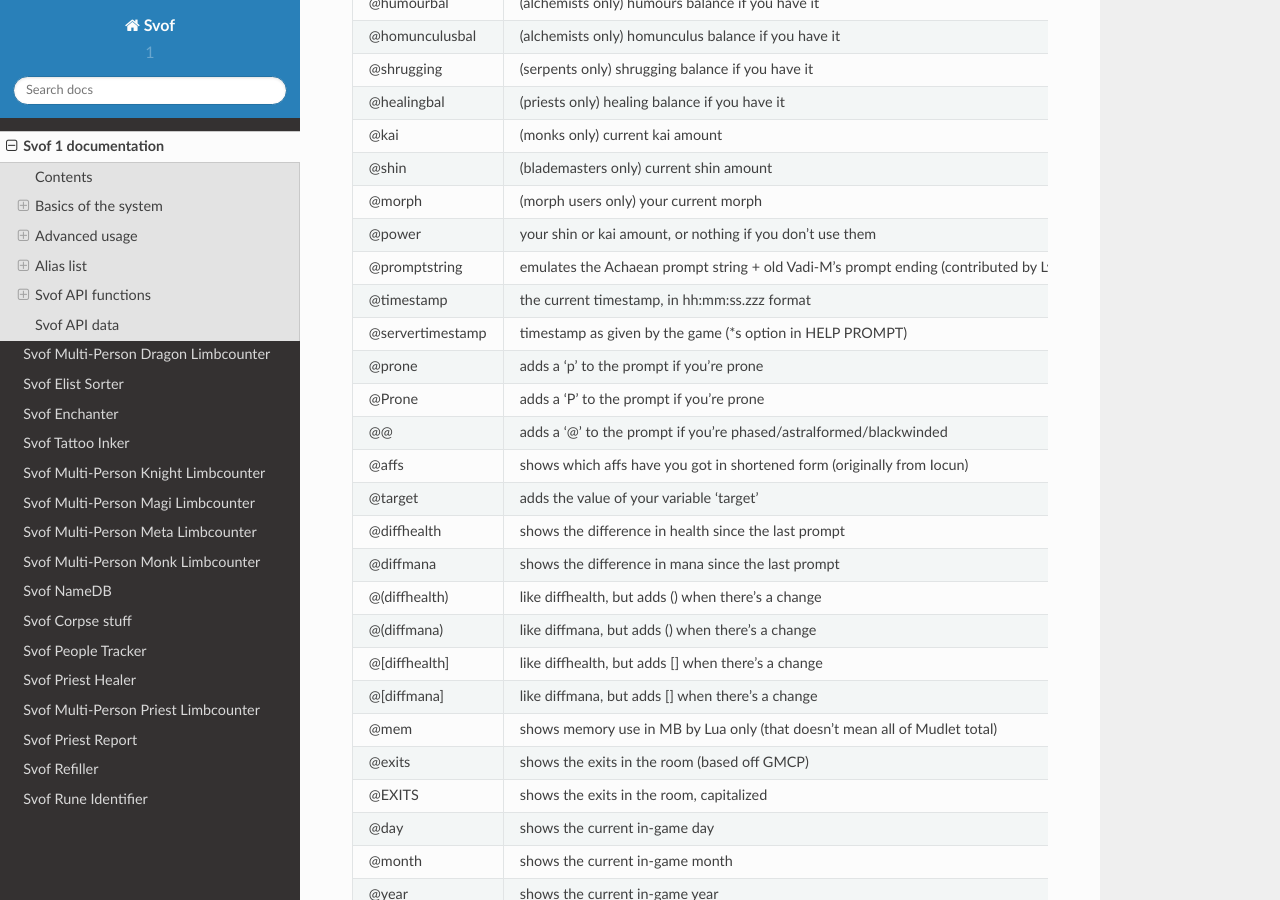
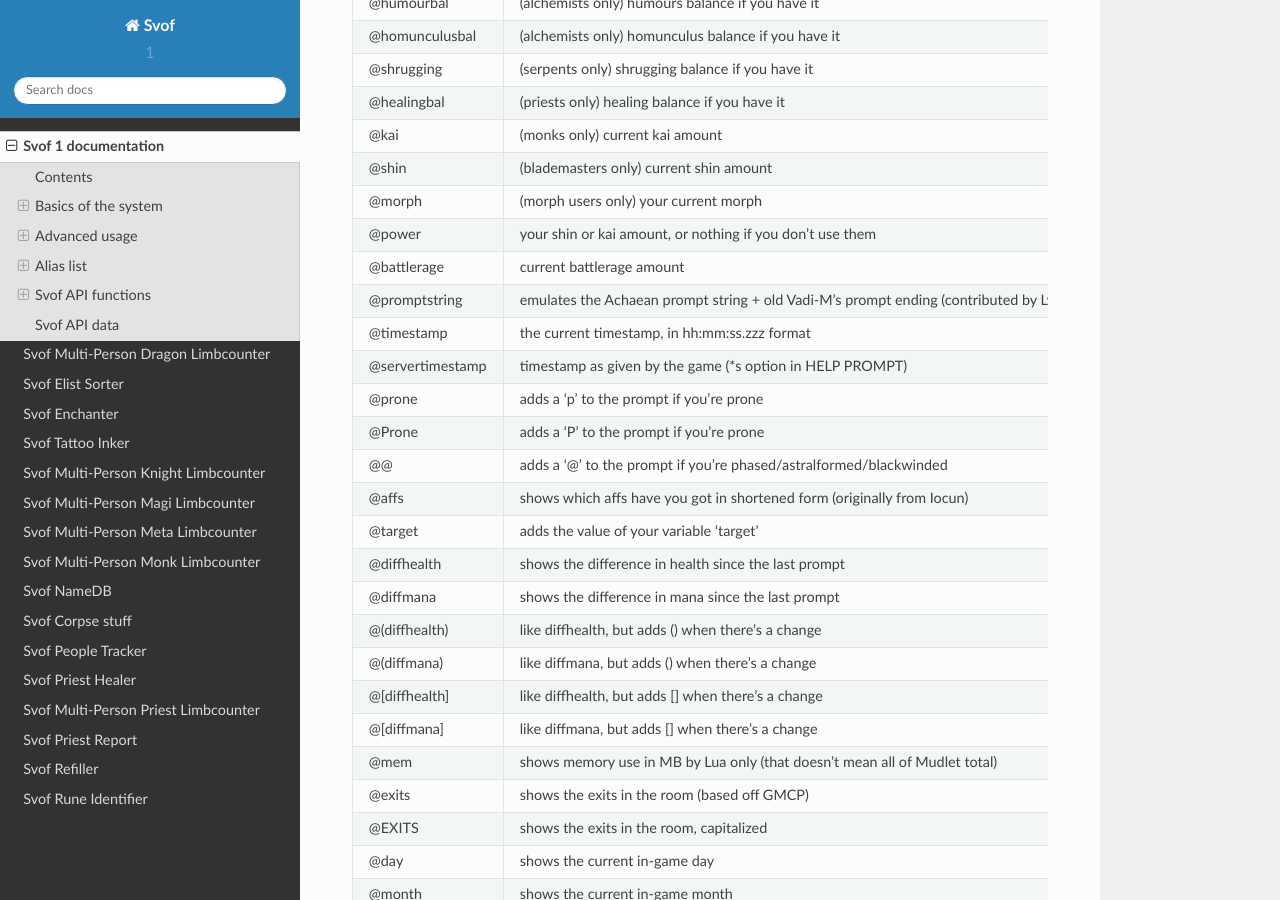
Before and after one commit to svof/svof, a Sphinx documentation site: the page built from doc/index.rst, in a window 1280 px wide and 900 px high, scrolled down 17132 px. Built offline with Sphinx 7.4.7 and the Read the Docs theme 2.0.0, drawn with Linux system fonts in a browser that asks for light colours.

Commit message:
Added @battlerage prompt tag to documentation.
@battlerage prompt tag added to 'Setting a custom prompt' section. To be found right below @power now.

```diff
--- a/doc/index.rst
+++ b/doc/index.rst
@@ -423,6 +423,7 @@
 @shin                (blademasters only) current shin amount
 @morph               (morph users only) your current morph
 @power               your shin or kai amount, or nothing if you don't use them
+@battlerage          current battlerage amount
 @promptstring        emulates the Achaean prompt string + old Vadi-M's prompt ending (contributed by Lynara)
 @timestamp           the current timestamp, in hh:mm:ss.zzz format
 @servertimestamp     timestamp as given by the game (\*s option in HELP PROMPT)
```
